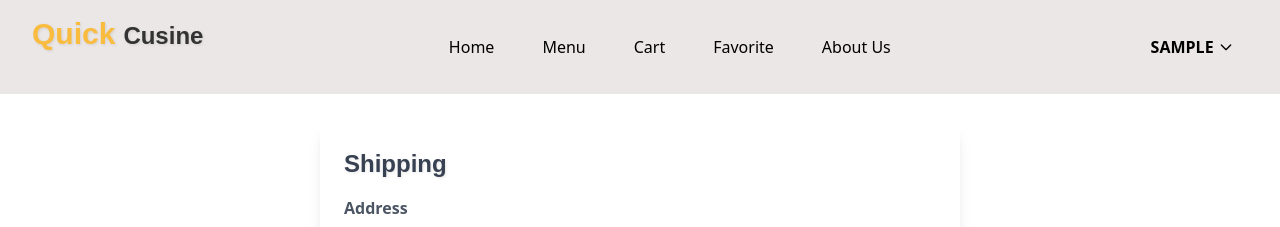
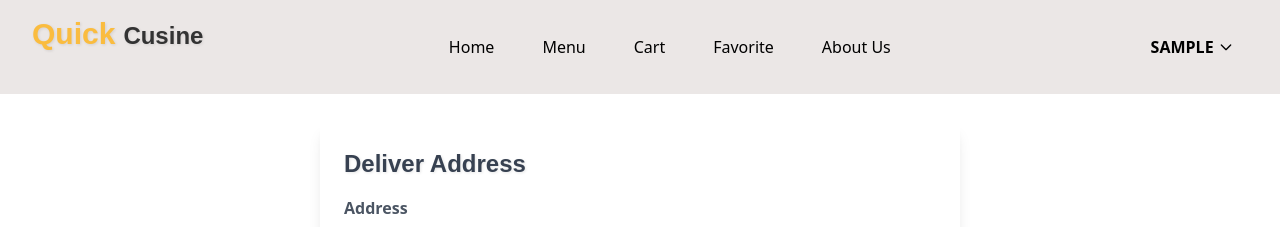
Before and after one commit to ousl-group-K6-QuickCuisine/Quick-Cuisine, a React (Vite) app in the folder frontend/: page /shipping in a window 1280 px wide. Shown: the top 227 px of the page. Built offline with nearby package versions, Linux system fonts and the light colour scheme; sample sign-in values are in the browser's storage.

Commit message:
update Shipping component to rename header from 'Shipping' to 'Deliver Address'

```diff
--- a/frontend/src/pages/Orders/Shipping.jsx
+++ b/frontend/src/pages/Orders/Shipping.jsx
@@ -40,7 +40,7 @@ const Shipping = () => {
           onSubmit={submitHandler}
         >
           <h1 className="text-2xl font-semibold mb-4 text-gray-700">
-            Shipping
+            Deliver Address
           </h1>
           <div className="mb-4">
             <label className="block mb-2 text-gray-600">Address</label>
```
